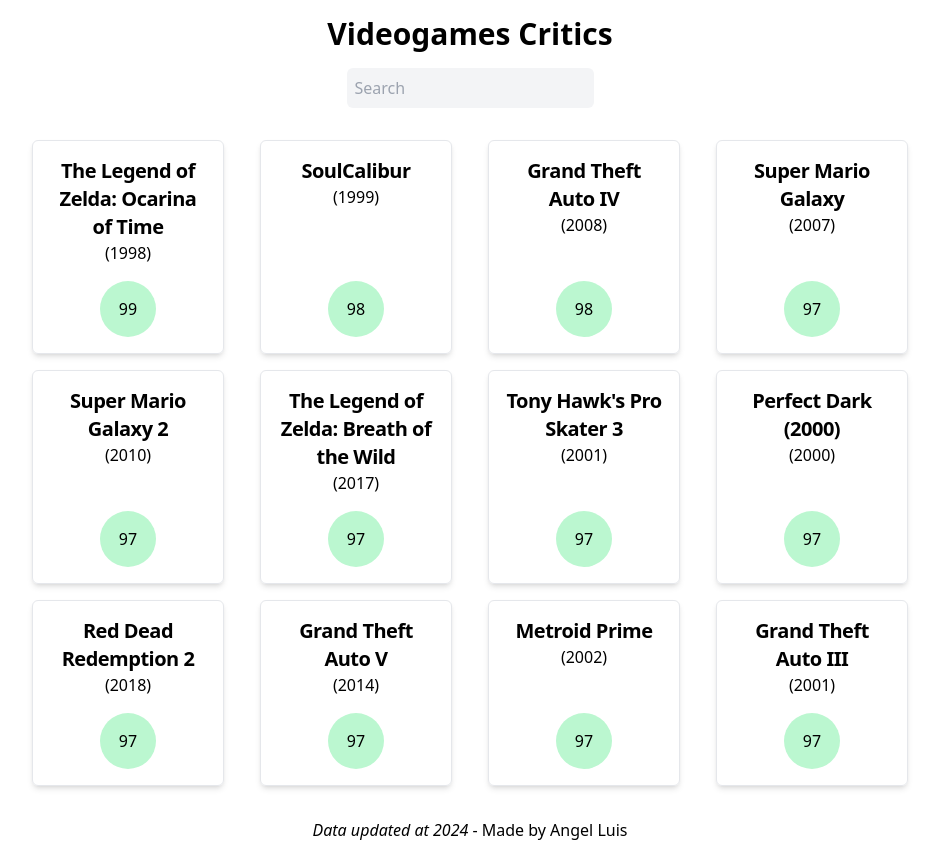
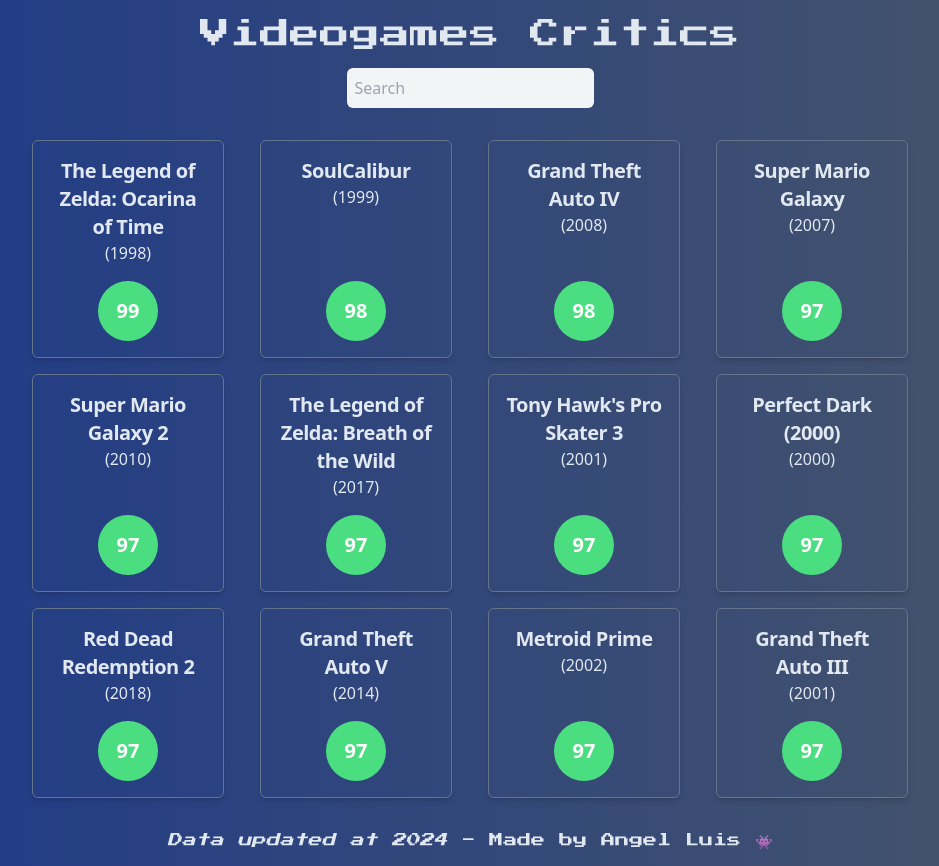
Before and after one commit to angel-luis/nutrition-awareness, a React (Vite) app: page / in a window 1280 px wide. Shown: the whole page, without its empty margins (170-1109 px from the left). Built offline with nearby package versions, Linux system fonts and the light colour scheme.

Commit message:
Styling UI

```diff
--- a/package.json
+++ b/package.json
@@ -10,6 +10,7 @@
     "preview": "vite preview"
   },
   "dependencies": {
+    "@fontsource/press-start-2p": "^5.0.21",
     "papaparse": "^5.4.1",
     "react": "^18.3.1",
     "react-dom": "^18.3.1"
--- a/src/App.tsx
+++ b/src/App.tsx
@@ -34,7 +34,9 @@
 
   return (
     <div className="text-center p-4">
-      <h1 className="text-3xl font-bold mb-4">Videogames Critics</h1>
+      <h1 className="text-3xl font-display mb-4 select-none transition hover:text-slate-100">
+        Videogames Critics
+      </h1>
 
       <SearchBox handleSearchInput={handleSearchInput} />
 
@@ -46,8 +48,8 @@
         </div>
       )}
 
-      <div>
-        <i>Data updated at 2024</i> - Made by Angel Luis
+      <div className="font-display text-sm">
+        <i>Data updated at 2024</i> - Made by Angel Luis 👾
       </div>
     </div>
   );
--- a/src/components/card-list.tsx
+++ b/src/components/card-list.tsx
@@ -4,7 +4,7 @@
   return filteredData.map(data => (
     <div
       key={data.id}
-      className="w-48 rounded-md p-4 border border-gray-200 shadow-md flex flex-col justify-between"
+      className="w-48 rounded-md p-4 border border-slate-500 shadow-md flex flex-col justify-between cursor-pointer transition duration-300 hover:bg-slate-500/40"
     >
       <div>
         <p className="text-xl font-bold tracking-tight">{data.title}</p>
@@ -14,13 +14,15 @@
         <span
           className={`inline-block p-4 rounded-full ${
             Number.parseInt(data.meta_critic_score) > 75
-              ? "bg-green-200"
+              ? "bg-green-400"
               : Number.parseInt(data.meta_critic_score) > 60
-              ? "bg-orange-200"
-              : "bg-red-200"
+              ? "bg-orange-400"
+              : "bg-red-400"
           }`}
         >
-          <span className="block w-6 h-6">{data.meta_critic_score}</span>
+          <span className="block w-[28px] h-[28px] text-white font-bold text-xl">
+            {data.meta_critic_score}
+          </span>
         </span>
       </div>
     </div>
--- a/src/components/search-box.tsx
+++ b/src/components/search-box.tsx
@@ -5,7 +5,7 @@
 }) {
   return (
     <input
-      className="p-2 rounded-md bg-gray-100"
+      className="p-2 rounded-md bg-gray-100 text-slate-800"
       type="text"
       placeholder="Search"
       onChange={handleSearchInput}
--- a/src/global.css
+++ b/src/global.css
@@ -1,3 +1,10 @@
 @tailwind base;
 @tailwind components;
 @tailwind utilities;
+
+@layer base {
+  html {
+    @apply bg-gradient-to-r from-blue-900 to-slate-600;
+    @apply text-slate-200;
+  }
+}
--- a/src/main.tsx
+++ b/src/main.tsx
@@ -1,3 +1,4 @@
+import "@fontsource/press-start-2p";
 import "./global.css";
 
 import { StrictMode } from "react";
--- a/tailwind.config.js
+++ b/tailwind.config.js
@@ -2,7 +2,11 @@
 export default {
   content: ["./index.html", "./src/**/*.{js,ts,jsx,tsx}"],
   theme: {
-    extend: {},
+    extend: {
+      fontFamily: {
+        display: ["'Press Start 2P'", "system-ui"],
+      },
+    },
   },
   plugins: [],
 };
```
Also changed, not shown: 1 other file (tests, documents, lock files or other folders).
